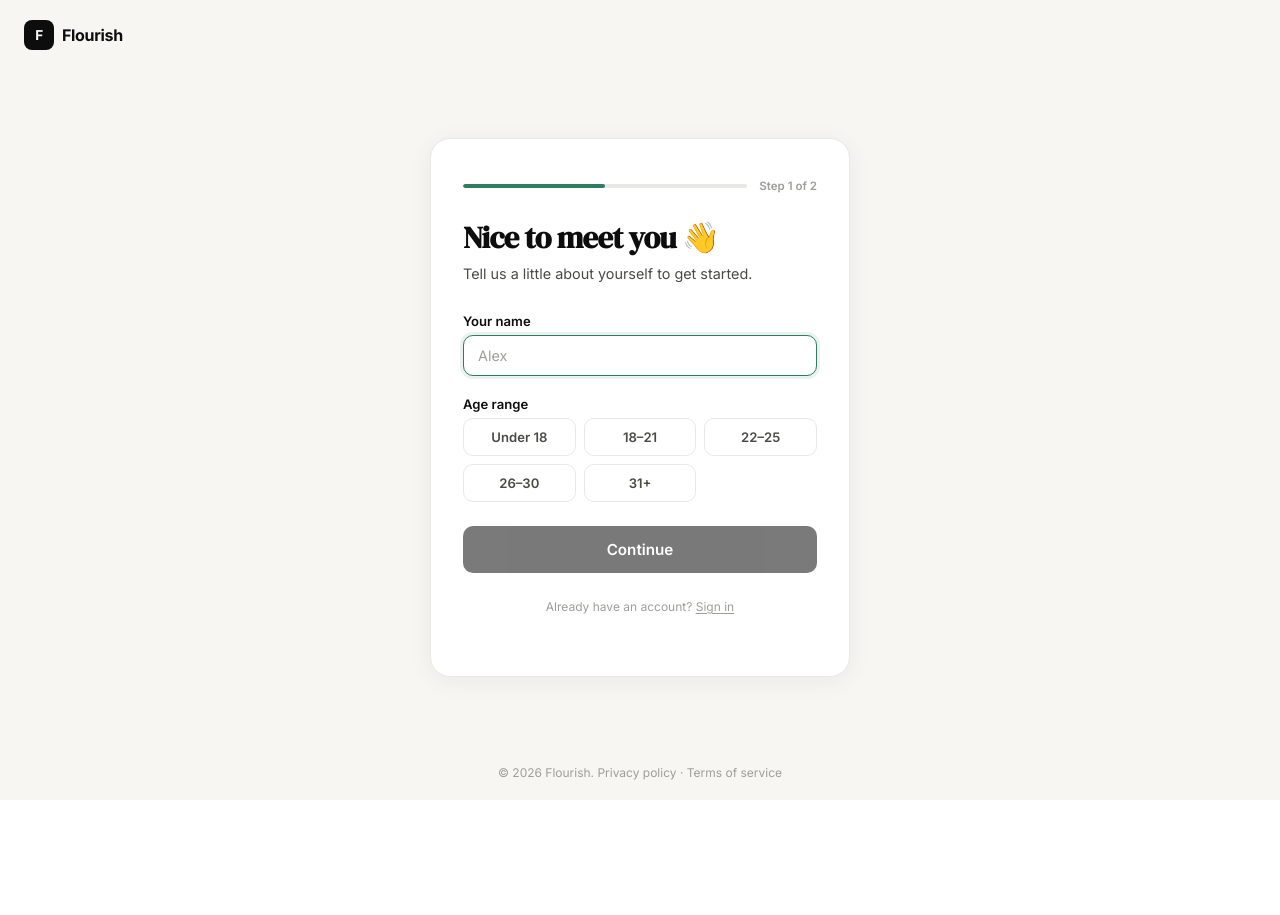
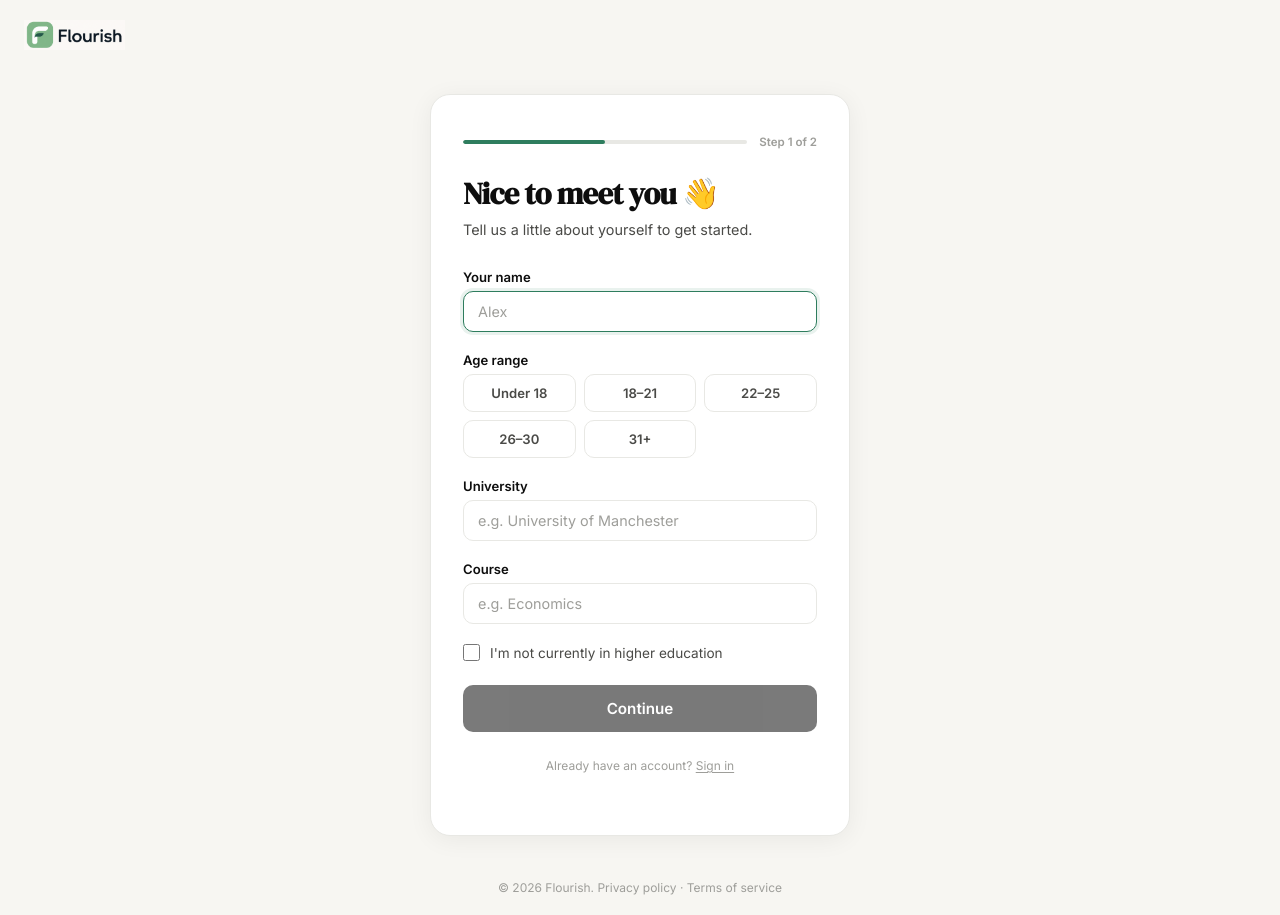
Before and after one commit to flourish-app/flourish, a Next.js app: page /signup in a window 1280 px wide. Before the commit the page ends 800 px from the top, so only its background shows below. Built offline with nearby package versions, Linux system fonts and the light colour scheme.

Commit message:
latest progress

```diff
--- a/app/(auth)/layout.tsx
+++ b/app/(auth)/layout.tsx
@@ -10,8 +10,7 @@ export default function AuthLayout({ children }: { children: React.ReactNode })
     <div className="auth-shell">
       <div className="auth-shell__nav">
         <Link href="/" className="auth-shell__logo">
-          <span className="auth-shell__logo-icon">F</span>
-          Flourish
+          <img src="/logo.PNG" alt="Flourish" style={{ height: '30px', width: 'auto' }} />
         </Link>
       </div>
       <main className="auth-shell__main">
--- a/app/(auth)/signup/page.tsx
+++ b/app/(auth)/signup/page.tsx
@@ -9,8 +9,11 @@ export default function SignupPage() {
   const [step, setStep] = useState<1 | 2>(1)
 
   // Step 1
-  const [name, setName]         = useState('')
-  const [ageRange, setAgeRange] = useState('')
+  const [name, setName]           = useState('')
+  const [ageRange, setAgeRange]   = useState('')
+  const [university, setUniversity] = useState('')
+  const [course, setCourse]       = useState('')
+  const [notInHE, setNotInHE]     = useState(false)
 
   // Step 2
   const [email, setEmail]               = useState('')
@@ -39,7 +42,7 @@ export default function SignupPage() {
   const handleSubmit = (e: React.FormEvent) => {
     e.preventDefault()
     setLoading(true)
-    // Backend integration goes here: { name, ageRange, email, password }
+    // Backend integration goes here: { name, ageRange, university, course, notInHE, email, password }
     setTimeout(() => setLoading(false), 1200)
   }
 
@@ -63,7 +66,9 @@ export default function SignupPage() {
       {step === 1 && (
         <>
           <div className="auth-card__header">
-            <h1 className="auth-card__headline">Nice to meet you 👋</h1>
+            <h1 className="auth-card__headline">
+              Nice to meet you{firstName ? `, ${firstName}` : ''} 👋
+            </h1>
             <p className="auth-card__sub">Tell us a little about yourself to get started.</p>
           </div>
 
@@ -98,6 +103,47 @@ export default function SignupPage() {
                 ))}
               </div>
             </div>
+
+            {!notInHE && (
+              <>
+                <div className="form-group">
+                  <label className="form-label" htmlFor="university">University</label>
+                  <input
+                    id="university"
+                    type="text"
+                    className="form-input"
+                    placeholder="e.g. University of Manchester"
+                    value={university}
+                    onChange={e => setUniversity(e.target.value)}
+                    autoComplete="organization"
+                  />
+                </div>
+                <div className="form-group">
+                  <label className="form-label" htmlFor="course">Course</label>
+                  <input
+                    id="course"
+                    type="text"
+                    className="form-input"
+                    placeholder="e.g. Economics"
+                    value={course}
+                    onChange={e => setCourse(e.target.value)}
+                  />
+                </div>
+              </>
+            )}
+
+            <label className="form-checkbox-label">
+              <input
+                type="checkbox"
+                className="form-checkbox"
+                checked={notInHE}
+                onChange={e => {
+                  setNotInHE(e.target.checked)
+                  if (e.target.checked) { setUniversity(''); setCourse('') }
+                }}
+              />
+              <span>I&apos;m not currently in higher education</span>
+            </label>
 
             <button
               type="submit"
--- a/app/globals.css
+++ b/app/globals.css
@@ -517,6 +517,17 @@ button { cursor: pointer; font-family: inherit; border: none; }
 }
 
 /* Back link */
+/* Checkbox */
+.form-checkbox-label {
+  display: flex; align-items: center; gap: 10px;
+  font-size: 0.85rem; color: var(--grey-4); cursor: pointer;
+  user-select: none;
+}
+.form-checkbox {
+  width: 17px; height: 17px; accent-color: var(--green);
+  cursor: pointer; flex-shrink: 0;
+}
+
 .signup-back {
   display: block; margin: 12px auto 0; background: none; border: none;
   font-size: 0.82rem; color: var(--grey-3); cursor: pointer; font-family: inherit;
--- a/components/Footer.tsx
+++ b/components/Footer.tsx
@@ -5,8 +5,7 @@ export default function Footer() {
     <footer className="footer">
       <div className="container">
         <div className="footer__logo">
-          <span className="footer__logo-icon">F</span>
-          Flourish
+          <img src="/logo.PNG" alt="Flourish" style={{ height: '28px', width: 'auto' }} />
         </div>
         <p className="footer__tagline">
           Free investing education for UK students. No real money, no hidden costs, no jargon.
--- a/components/Nav.tsx
+++ b/components/Nav.tsx
@@ -12,8 +12,7 @@ export default function Nav() {
     <header className="nav">
       <div className="nav__inner">
         <Link href="/" className="nav__logo">
-          <span className="nav__logo-icon">F</span>
-          Flourish
+          <img src="/logo.PNG" alt="Flourish" style={{ height: '32px', width: 'auto' }} />
         </Link>
 
         <nav aria-label="Main navigation">
```
Also changed, not shown: .mcp.json (added), public/logo.PNG (added), 1 other file (tests, documents, lock files or other folders).
